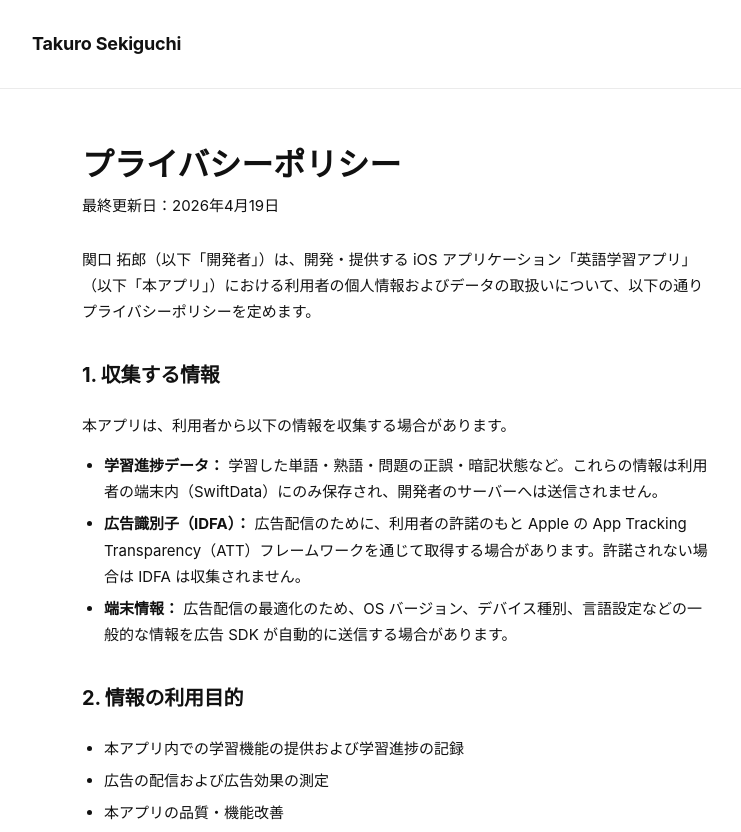
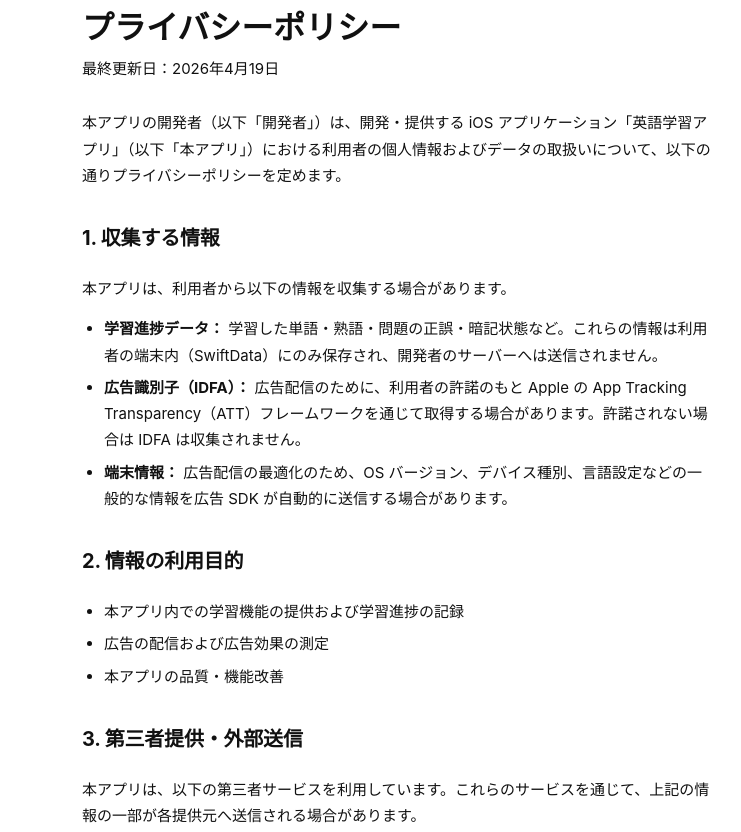
Before and after one commit to takuro-sekiguchi/takuro-sekiguchi.github.io, a plain HTML site: page english-learning-app/privacy.html in a window 1280 px wide. Shown: the top 832 px of the page, without its empty margins (242-983 px from the left). Drawn offline with Linux system fonts and the light colour scheme.

Commit message:
Anonymize LP by removing developer name and site header
Why: keep the developer's legal name off the public-facing site. It
will still appear on the App Store seller field (unavoidable for
Individual accounts), but every other surface stays anonymous. Drop
the branded header bar entirely and reword attributions to "本アプリ
の開発者". Contact email left as a placeholder until a dedicated
support address is created.

Co-Authored-By: Claude Opus 4.7 <noreply@anthropic.com>

```diff
--- a/assets/css/style.css
+++ b/assets/css/style.css
@@ -57,20 +57,8 @@ a:hover {
   padding: 0 24px;
 }
 
-.site-header {
-  padding: 28px 0;
-  border-bottom: 1px solid var(--border);
-  margin-bottom: 48px;
-}
-
-.site-header .brand {
-  font-size: 18px;
-  font-weight: 700;
-  letter-spacing: -0.01em;
-}
-
-.site-header .brand a {
-  color: var(--text);
+main {
+  padding-top: 40px;
 }
 
 .hero {
--- a/english-learning-app/privacy.html
+++ b/english-learning-app/privacy.html
@@ -7,18 +7,12 @@
 <link rel="stylesheet" href="/assets/css/style.css" />
 </head>
 <body>
-<header class="site-header">
-  <div class="container brand">
-    <a href="/">Takuro Sekiguchi</a>
-  </div>
-</header>
-
 <main class="container doc-body">
   <h1>プライバシーポリシー</h1>
   <p class="last-updated">最終更新日：2026年4月19日</p>
 
   <p>
-    関口 拓郎（以下「開発者」）は、開発・提供する iOS アプリケーション「英語学習アプリ」（以下「本アプリ」）における利用者の個人情報およびデータの取扱いについて、以下の通りプライバシーポリシーを定めます。
+    本アプリの開発者（以下「開発者」）は、開発・提供する iOS アプリケーション「英語学習アプリ」（以下「本アプリ」）における利用者の個人情報およびデータの取扱いについて、以下の通りプライバシーポリシーを定めます。
   </p>
 
   <h2>1. 収集する情報</h2>
@@ -75,8 +69,7 @@
   <h2>7. お問い合わせ</h2>
   <p>
     本ポリシーに関するお問い合わせは、以下までご連絡ください。<br />
-    開発者：関口 拓郎<br />
-    連絡先：<a href="mailto:sekiguchi72321@gmail.com">sekiguchi72321@gmail.com</a>
+    連絡先：<a href="mailto:[CONTACT_EMAIL]">[CONTACT_EMAIL]</a>
   </p>
 </main>
 
@@ -87,7 +80,7 @@
       <a href="/english-learning-app/">アプリ紹介</a>　|
       <a href="/english-learning-app/terms.html">利用規約</a>
     </p>
-    <p style="margin-top: 10px;">&copy; 2026 Takuro Sekiguchi.</p>
+    <p style="margin-top: 10px;">&copy; 2026</p>
   </div>
 </footer>
 </body>
```
Also changed, not shown: english-learning-app/index.html (+2 -8 lines), english-learning-app/terms.html (+3 -9 lines), index.html (+4 -10 lines), 1 other file.
